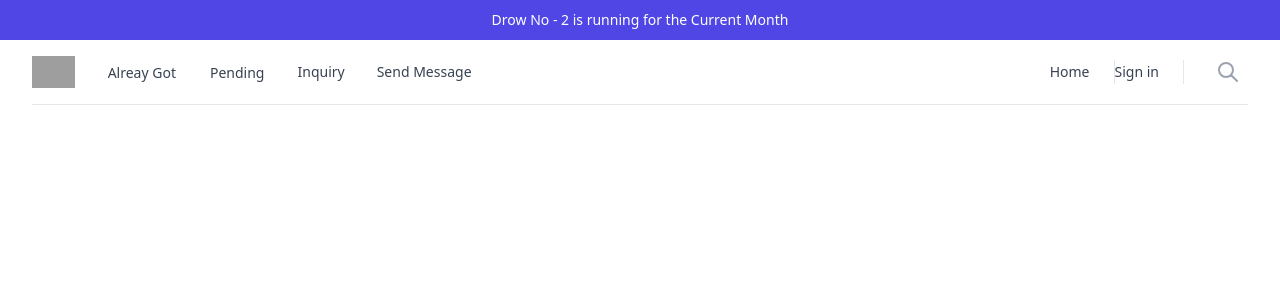
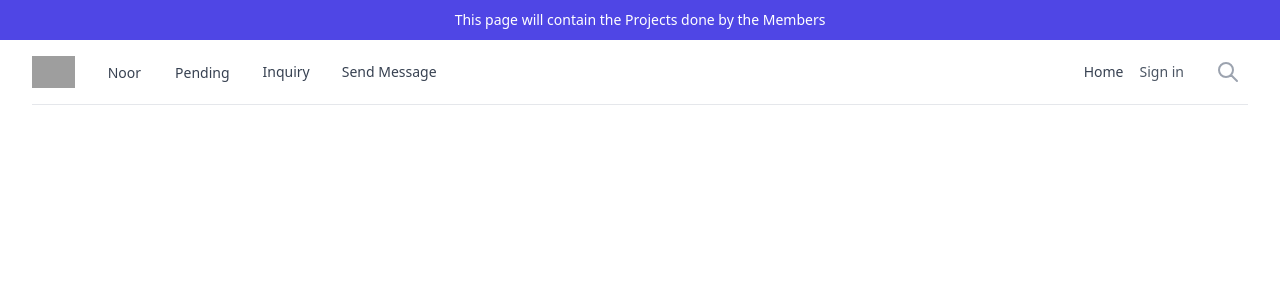
Before and after one commit to noorjsdivs/practice, a React (Create React App) app: page /details in a window 1280 px wide. Shown: the top 300 px of the page. Built offline with nearby package versions, Linux system fonts and the light colour scheme; grey boxes are pictures that could not be loaded.

Commit message:
modified the navBar

```diff
--- a/src/components/Details.js
+++ b/src/components/Details.js
@@ -8,10 +8,10 @@ function Details() {
     categories: [
       {
         id: "done",
-        name: "Alreay Got",
+        name: "Noor",
         featured: [
           {
-            name: "New Arrivals",
+            name: "Amazon Clone",
             href: "#",
             imageSrc:
               "https://tailwindui.com/img/ecommerce-images/mega-menu-category-01.jpg",
@@ -19,7 +19,7 @@ function Details() {
               "Models sitting back to back, wearing Basic Tee in black and bone.",
           },
           {
-            name: "Basic Tees",
+            name: "Sahara Demo",
             href: "#",
             imageSrc:
               "https://tailwindui.com/img/ecommerce-images/mega-menu-category-02.jpg",
@@ -299,7 +299,7 @@ function Details() {
 
         <header className="relative bg-white">
           <p className="bg-indigo-600 h-10 flex items-center justify-center text-sm font-medium text-white px-4 sm:px-6 lg:px-8">
-            Drow No - 2 is running for the Current Month
+            This page will contain the Projects done by the Members
           </p>
 
           <nav
@@ -456,32 +456,20 @@ function Details() {
                 <div className="ml-auto flex items-center">
                   <Link to="/">
                     <div className="hidden lg:flex lg:flex-1 lg:items-center lg:justify-end lg:space-x-6 ">
-                      <a
-                        href="#"
-                        className="text-sm font-medium text-gray-700 hover:text-gray-800"
-                      >
-                        Home
-                      </a>
-                      <span
-                        className="h-6 w-px bg-gray-200"
-                        aria-hidden="true"
-                      />
+                      <Link to="/">
+                        <div className="text-sm font-medium text-gray-700 hover:text-gray-900">
+                          Home
+                        </div>
+                      </Link>
                     </div>
                   </Link>
-                  <Link to="/login">
-                    <div className="hidden lg:flex lg:flex-1 lg:items-center lg:justify-end lg:space-x-6 ">
-                      <a
-                        href="#"
-                        className="text-sm font-medium text-gray-700 hover:text-gray-800"
-                      >
+                  <div className="hidden lg:flex ml-4 lg:flex-1 lg:items-center lg:justify-end lg:space-x-6 ">
+                    <Link to="/login">
+                      <div className="text-sm font-medium text-gray-600 hover:text-gray-900">
                         Sign in
-                      </a>
-                      <span
-                        className="h-6 w-px bg-gray-200"
-                        aria-hidden="true"
-                      />
-                    </div>
-                  </Link>
+                      </div>
+                    </Link>
+                  </div>
 
                   {/* Search */}
                   <div className="flex lg:ml-6">
```
Also changed, not shown: src/assets/images/projects/amazon__1.png (added).
